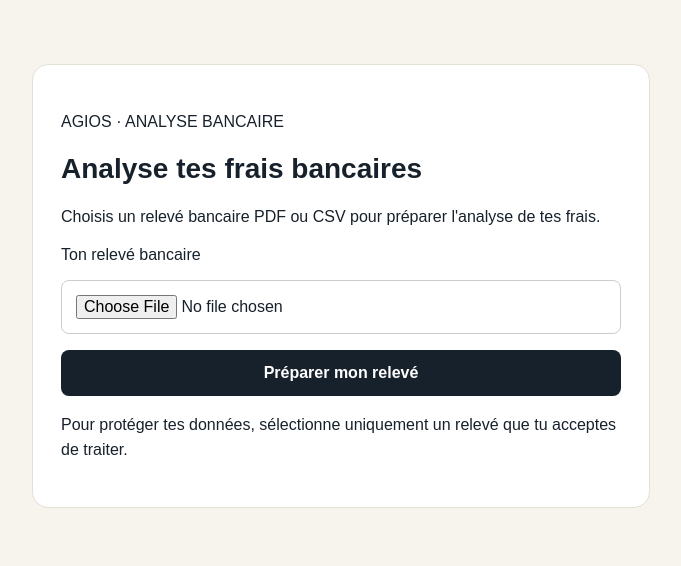
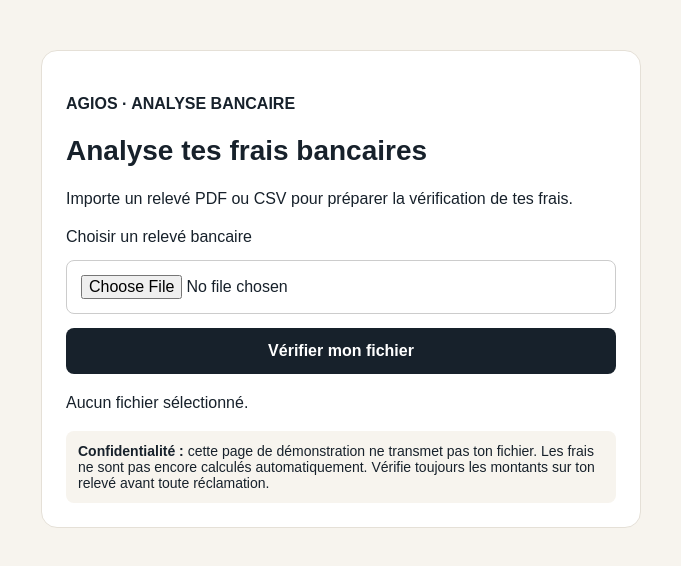
Before and after one commit to fantomesapp/agios-, a plain HTML site: page analyse.html in a window 1280 px wide. Shown: the whole page, without its empty margins (299-980 px from the left). Drawn offline with Linux system fonts and the light colour scheme.

Commit message:
Update analyse.html

```diff
--- a/analyse.html
+++ b/analyse.html
@@ -3,21 +3,22 @@
 <html lang="fr">
 <head>
   <meta charset="UTF-8">
-  <meta name="viewport" content="width=device-width, initial-scale=1.0">
+  <meta name="viewport" content="width=device-width, initial-scale=1">
   <title>Analyse bancaire — Agios</title>
   <style>
+    * { box-sizing: border-box; }
     body {
       margin: 0;
-      padding: 24px;
+      padding: 20px;
       background: #F7F4EE;
       color: #17212B;
       font-family: Arial, sans-serif;
     }
     main {
-      max-width: 560px;
-      margin: 40px auto;
-      padding: 28px;
-      background: white;
+      max-width: 600px;
+      margin: 30px auto;
+      padding: 24px;
+      background: #fff;
       border: 1px solid #e5e0d7;
       border-radius: 16px;
     }
@@ -25,58 +26,75 @@
     p { line-height: 1.6; }
     input, button {
       width: 100%;
-      box-sizing: border-box;
-      margin-top: 16px;
       padding: 14px;
+      margin-top: 14px;
+      font-size: 16px;
       border-radius: 8px;
-      font-size: 16px;
     }
-    input { border: 1px solid #ccc; background: white; }
+    input { border: 1px solid #ccc; }
     button {
-      border: 0;
       background: #17212B;
       color: white;
+      border: 0;
       font-weight: bold;
+    }
+    .note {
+      padding: 12px;
+      background: #F7F4EE;
+      border-radius: 8px;
+      font-size: 14px;
     }
     #message { overflow-wrap: anywhere; }
   </style>
 </head>
 <body>
   <main>
-    <p>AGIOS · ANALYSE BANCAIRE</p>
+    <p><strong>AGIOS · ANALYSE BANCAIRE</strong></p>
     <h1>Analyse tes frais bancaires</h1>
-    <p>Choisis un relevé bancaire PDF ou CSV pour préparer l'analyse de tes frais.</p>
+    <p>Importe un relevé PDF ou CSV pour préparer la vérification de tes frais.</p>
 
-    <label for="releve">Ton relevé bancaire</label>
+    <label for="releve">Choisir un relevé bancaire</label>
     <input id="releve" type="file" accept=".pdf,.csv,application/pdf,text/csv">
 
-    <button onclick="preparerAnalyse()">Préparer mon relevé</button>
+    <button type="button" onclick="preparerAnalyse()">Vérifier mon fichier</button>
 
-    <p id="message">
-      Pour protéger tes données, sélectionne uniquement un relevé que tu acceptes de traiter.
-    </p>
+    <p id="message" aria-live="polite">Aucun fichier sélectionné.</p>
+
+    <div class="note">
+      <strong>Confidentialité :</strong> cette page de démonstration ne transmet pas ton fichier.
+      Les frais ne sont pas encore calculés automatiquement. Vérifie toujours les montants
+      sur ton relevé avant toute réclamation.
+    </div>
   </main>
 
   <script>
     function preparerAnalyse() {
-      const fichier = document.getElementById("releve").files[0];
+      const champ = document.getElementById("releve");
       const message = document.getElementById("message");
+      const fichier = champ.files[0];
 
       if (!fichier) {
-        message.textContent = "Choisis d'abord un fichier PDF ou CSV.";
+        message.textContent = "Choisis d'abord un relevé PDF ou CSV.";
         return;
       }
 
       const extension = fichier.name.split(".").pop().toLowerCase();
 
-      if (!["pdf", "csv"].includes(extension)) {
-        message.textContent = "Format non pris en charge. Choisis un PDF ou un CSV.";
+      if (extension !== "pdf" && extension !== "csv") {
+        message.textContent = "Format non pris en charge. Choisis un fichier PDF ou CSV.";
+        return;
+      }
+
+      const tailleMax = 10 * 1024 * 1024;
+
+      if (fichier.size > tailleMax) {
+        message.textContent = "Le fichier dépasse 10 Mo. Choisis un fichier plus petit.";
         return;
       }
 
       message.textContent =
         "Fichier sélectionné : " + fichier.name +
-        ". L'extraction automatique n'est pas encore activée. Ton fichier n'a pas été envoyé.";
+        ". Format reconnu. L'extraction des opérations et le calcul des frais restent à connecter.";
     }
   </script>
 </body>
```
